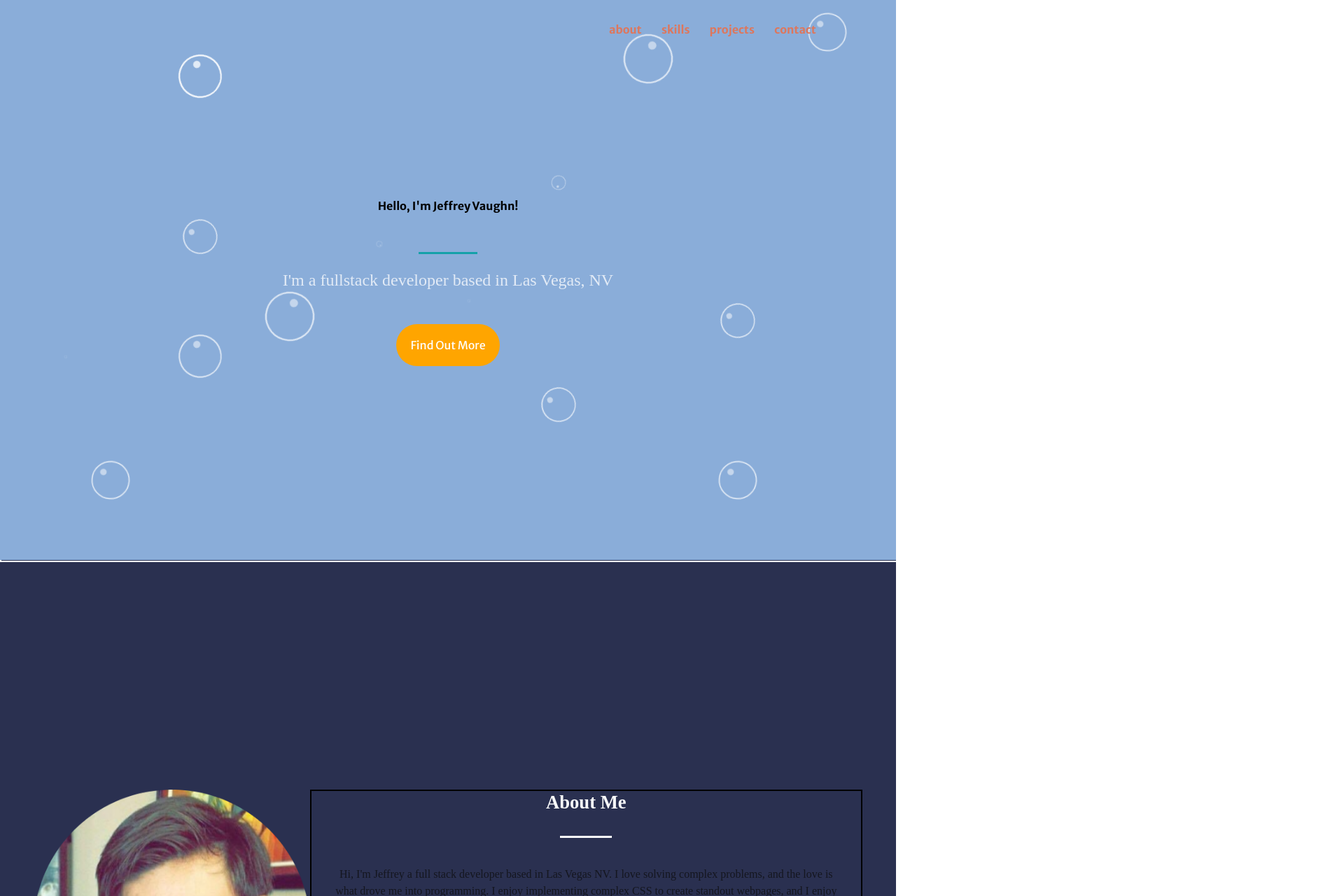
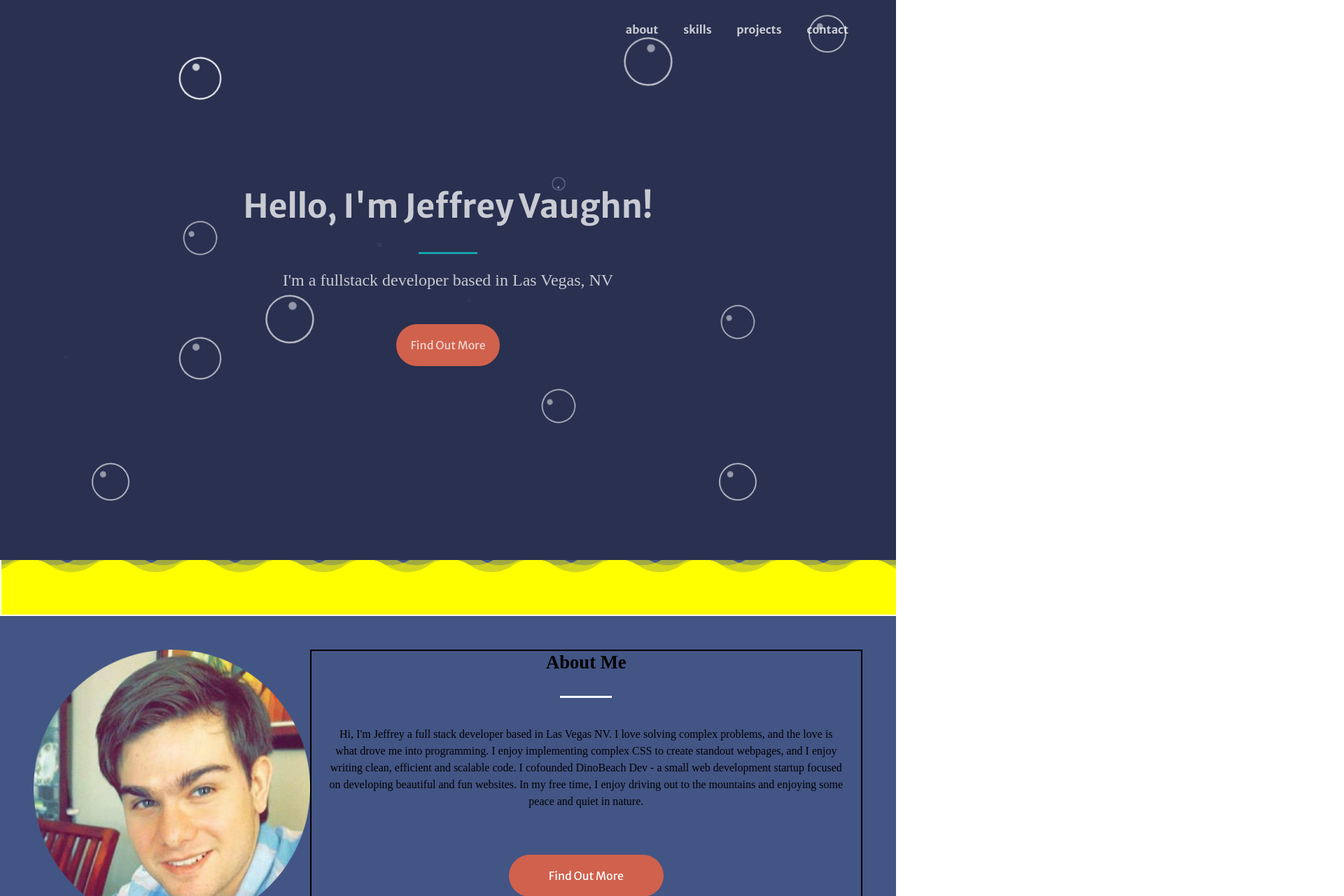
Before and after one commit to jvaughn1230/wave-portfolio, a React (Create React App) app: page / in a window 1280 px wide. Shown: the top 1280 px of the page at 70% size, 1920 px wide, since content can reach past the window. Built offline with nearby package versions, Linux system fonts and the light colour scheme.

Commit message:
new colors & cleanup

```diff
--- a/src/App.css
+++ b/src/App.css
@@ -7,6 +7,8 @@
 
 .App {
   text-align: center;
+  /* Need to change to default color to make wave work well */
+  background-color: var(--dark-blue);
 }
 
 .section {
--- a/src/Sections/About/About.css
+++ b/src/Sections/About/About.css
@@ -1,5 +1,5 @@
 .about-section {
-  background-color: var(--primary);
+  background-color: var(--light-blue);
   position: relative;
 
   --mask: radial-gradient(
@@ -47,7 +47,7 @@
 }
 
 .about-btn {
-  background-color: orange;
+  background-color: var(--orange-color);
   color: white;
   margin-top: 3rem;
   width: 30%;
@@ -59,15 +59,17 @@
   overflow: hidden;
   width: 100vw;
   z-index: 3;
+  /* height: 2000px; */
   height: 200px;
   width: 1000%;
-  position: relative;
+  position: absolute;
   bottom: 325px;
   border: 2px solid white;
+  top: -120px;
 }
 
 .waves div {
-  background-color: #293050;
+  background-color: yellow;
   mask: radial-gradient(52.84px at 50% 73.5px, #000 99%, #0000 101%)
       calc(50% - 60px) 0/120px 100%,
     radial-gradient(52.84px at 50% -43.5px, #0000 99%, #000 101%) 50% 30px/120px
--- a/src/Sections/Contact/Contact.css
+++ b/src/Sections/Contact/Contact.css
@@ -2,19 +2,24 @@
   overflow: hidden;
   max-height: 100vh;
   position: relative;
+  background-color: var(--dark-color);
+}
+
+.contact-section h2 {
+  color: var(--custom-white);
 }
 
 .cover {
   height: 100%;
   width: 100%;
   z-index: 2;
-  background-color: blue;
+  background-color: var(--light-blue);
   position: absolute;
 }
 
 .remove-cover {
   animation: remove-cover 8s ease forwards 0.25s;
-  animation-delay: 0.25s;
+  animation-delay: 0.5s;
 }
 
 @keyframes remove-cover {
--- a/src/Sections/Hero/Hero.css
+++ b/src/Sections/Hero/Hero.css
@@ -1,19 +1,8 @@
 .hero-section {
   height: 100vh;
-  background-color: var(--secondary);
+  background-color: var(--dark-blue);
   display: flex;
-
-  /* background-image: linear-gradient(
-      to bottom,
-      rgba(92, 77, 66, 0.8) 0%,
-      rgba(92, 77, 66, 0.8) 100%
-    ),
-    url(https://i.ibb.co/X7ybsHw/hero-bg.jpg);
-  background-position: center;
-  background-repeat: no-repeat;
-  background-position: center;
-  background-size: cover;
- */
+  color: var(--custom-white);
 }
 .hero-text {
   /* margin-top: 45vh; */
@@ -28,21 +17,20 @@
   font-size: var(--hero-text);
   line-height: 67.2px;
   font-weight: 600;
-  /* color: rgba(255, 255, 255, 0.75); */
   margin-bottom: 0.5rem;
   font-family: "Merriweather Sans";
+  overflow: hidden;
 }
 
 .hero-subtext {
   font-size: var(--sub-header);
   font-weight: 400;
   line-height: 27.6px;
-  color: rgba(255, 255, 255, 0.75);
 }
 
 .hero-btn {
-  background-color: orange;
-  color: white;
+  background-color: var(--orange-color);
+  color: var(--custom-white);
   margin-top: 3rem;
 }
 
--- a/src/Sections/Projects/Projects.css
+++ b/src/Sections/Projects/Projects.css
@@ -6,3 +6,7 @@
   justify-content: center;
   row-gap: 0.75rem;
 }
+
+.projects {
+  background-color: var(--light-blue);
+}
--- a/src/Sections/Projects/Projects.js
+++ b/src/Sections/Projects/Projects.js
@@ -8,7 +8,7 @@ const Projects = () => {
     <ProjectCard project={project} key={project.id} />
   ));
   return (
-    <div className="section" id="projects">
+    <div className="section projects" id="projects">
       <h2 className="section-header">Projects</h2>
       <div className="projects-container">{projectCards}</div>
     </div>
--- a/src/Sections/Skills/Skills.css
+++ b/src/Sections/Skills/Skills.css
@@ -12,8 +12,12 @@
 }
 
 .skills-section {
-  background-color: var(--secondary);
+  background-color: var(--dark-blue);
   overflow: hidden;
+}
+
+.skills-section h2 {
+  color: var(--custom-white);
 }
 
 .fish {
--- a/src/components/Footer/Footer.css
+++ b/src/components/Footer/Footer.css
@@ -1,7 +1,7 @@
 .footer {
   font-size: var(--regular-text);
-  color: rgb(108, 117, 125);
-  background-color: rgb(248, 249, 250);
+  color: white;
+  background-color: var(--sand-color);
   padding-block: 3rem;
 }
 
--- a/src/components/Mailer/Mailer.css
+++ b/src/components/Mailer/Mailer.css
@@ -29,8 +29,8 @@
 }
 
 .mailer-btn {
-  background-color: #03a89e;
-  color: white;
+  background-color: var(--orange-color);
+  color: var(--custom-white);
   width: 90%;
 }
 
--- a/src/components/Modal/Modal.css
+++ b/src/components/Modal/Modal.css
@@ -14,7 +14,7 @@
 }
 
 .modal-container {
-  background-color: pink;
+  background-color: var(--sand-color);
   height: 90%;
   width: 90%;
   position: relative;
--- a/src/components/Navbar/Navbar.css
+++ b/src/components/Navbar/Navbar.css
@@ -2,15 +2,18 @@
   display: flex;
   padding-top: 2rem;
   padding-bottom: 1rem;
-  padding-inline: 6.25rem;
+  padding-inline: 3.125rem;
   width: 100vw;
   position: fixed;
   justify-content: space-between;
   z-index: 5;
+  color: var(--custom-white);
 }
 
 .navbar-scrolled {
-  background-color: var(--white);
+  /* background-color: white; */
+  background-color: var(--sand-color);
+  color: black;
 }
 
 .navbar-logo {
@@ -73,7 +76,6 @@
     padding-top: 1rem;
     padding-bottom: 0.25rem;
     padding-inline: 2.5%;
-    /* justify-content: space-between; */
   }
 
   .mobile-menu {
@@ -97,17 +99,14 @@
     display: flex;
     flex-direction: column;
     gap: 0.5rem;
-    /* position: relative; */
     justify-content: center;
     width: 100%;
     z-index: 5;
-    /* border: 2px solid white; */
 
-    /* New Code Styles */
     position: absolute;
     left: 0;
     text-align: center;
-    background-color: var(--primary);
+    background-color: var(--orange-color);
     padding-top: 0.5rem;
   }
 
--- a/src/index.css
+++ b/src/index.css
@@ -1,17 +1,12 @@
 :root {
-  --primary: #2a3050;
-  --secondary: #8aadd9;
+  /* Color Palette */
+  --dark-blue: #293050;
+  --light-blue: #435585;
 
-  /* rgb(21, 161, 169); */
-  --orange: rgb(221, 119, 93);
-  --white: rgb(248, 249, 250);
-  --faded-white: rgba(13, 14, 15, 0.75);
+  --custom-white: rgba(255, 255, 255, 0.75);
+  --sand-color: #dbb98c;
+  --orange-color: #d0614d;
 
-  /* New Palette */
-  --dark-blue: #363062;
-  --med-blue: #435585,
-  --light-blue: #818FB4,
-  --sand: #F5E8C7
   --hero-text: clamp(30px, 3.6458vw, 4rem);
   --section-header: clamp(10px, 2.0833vw, 3rem);
   --sub-header: clamp(24px, 1.5625vw, 2.5rem);
@@ -21,7 +16,7 @@
 
 * {
   box-sizing: border-box;
-  /* overflow-x: hidden; */
+  overflow-x: hidden;
 }
 
 html {
@@ -49,3 +44,19 @@ body {
 button:hover {
   opacity: 0.75;
 }
+
+/* Saved Colors */
+/*
+rgb(21, 161, 169)
+#8aadd9
+#f5e8c7
+#e2eff8
+#2a9ad6
+#2f6db4
+#363062
+#020d21
+#def3f6
+#f3a69c
+#f6c8ae
+#e9b65c
+*/
```
